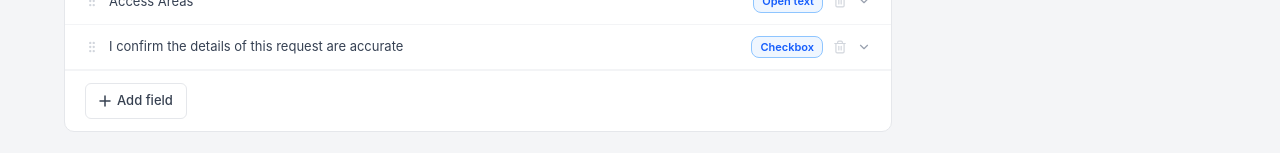
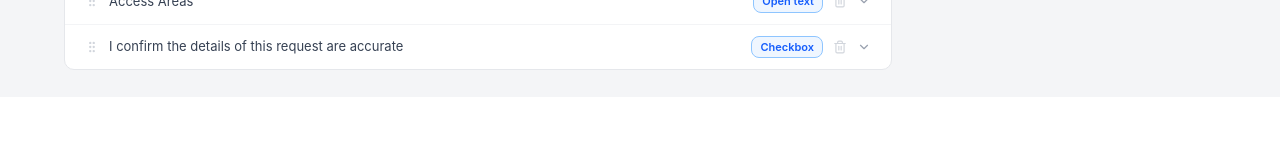
Before and after one commit to lizthomson11/custom-forms, a Next.js app: page /builder in a window 1280 px wide. Shown: the part 703-856 px from the top of the page. After the commit the page ends 800 px from the top, so only its background shows below. Built offline with nearby package versions, Linux system fonts and the light colour scheme.

Commit message:
Remove duplicate bottom Add field button — sticky header one is sufficient

```diff
--- a/app/builder/page.tsx
+++ b/app/builder/page.tsx
@@ -217,10 +217,6 @@ export default function BuilderPage() {
                       onDelete={() => deleteField(step.id, sec.id, field.id)}
                     />
                   ))}
-                  {/* Bottom add field */}
-                  <div className="px-5 py-3 border-t border-gray-100">
-                    <AddFieldMenu onAdd={type => addField(step.id, sec.id, type)} />
-                  </div>
                 </div>
               ))
             )}
--- a/app/new/page.tsx
+++ b/app/new/page.tsx
@@ -188,10 +188,6 @@ export default function NewPage() {
                       onDelete={() => deleteField(step.id, sec.id, field.id)}
                     />
                   ))}
-                  {/* Bottom add field */}
-                  <div className="px-5 py-3 border-t border-gray-100">
-                    <AddFieldMenu onAdd={type => addField(step.id, sec.id, type)} />
-                  </div>
                 </div>
               ))
             )}
```
